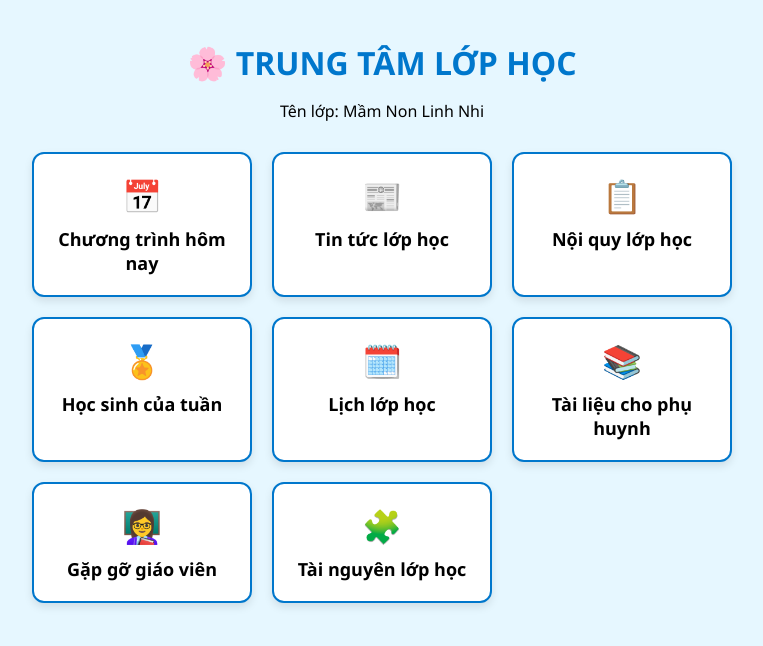
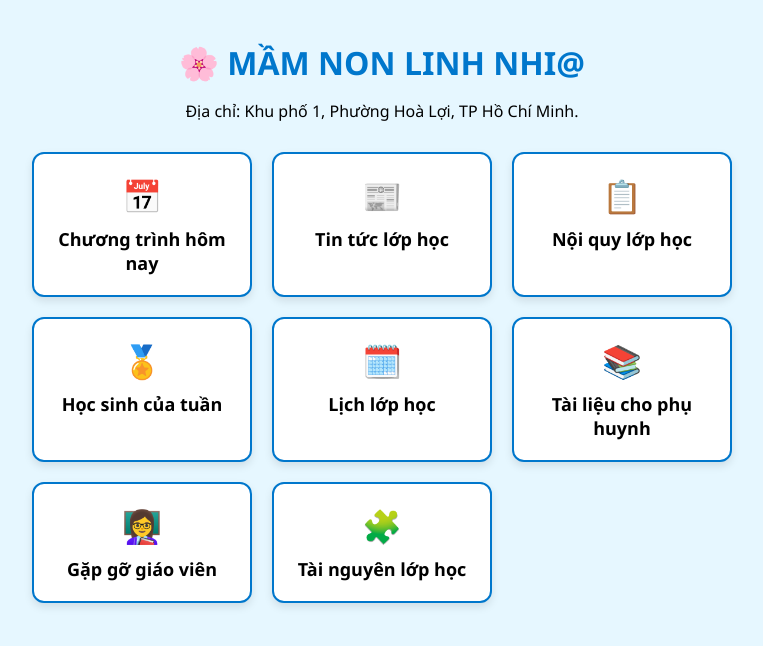
Before and after one commit to mamnonlinhnhi/nhatre, a plain HTML site: page index.html in a window 1280 px wide. Shown: the whole page, without its empty margins (258-1021 px from the left). Drawn offline with Linux system fonts and the light colour scheme.

Commit message:
Update index.html

```diff
--- a/index.html
+++ b/index.html
@@ -53,8 +53,8 @@
   </style>
 </head>
 <body>
-  <h1>🌸 TRUNG TÂM LỚP HỌC</h1>
-  <p>Tên lớp: Mầm Non Linh Nhi</p>
+  <h1>🌸 MẦM NON LINH NHI@</h1>
+  <p>Địa chỉ: Khu phố 1, Phường Hoà Lợi, TP Hồ Chí Minh.</p>
 
   <div class="grid">
     <a href="chuongtrinh.html" class="menu-box">
```
